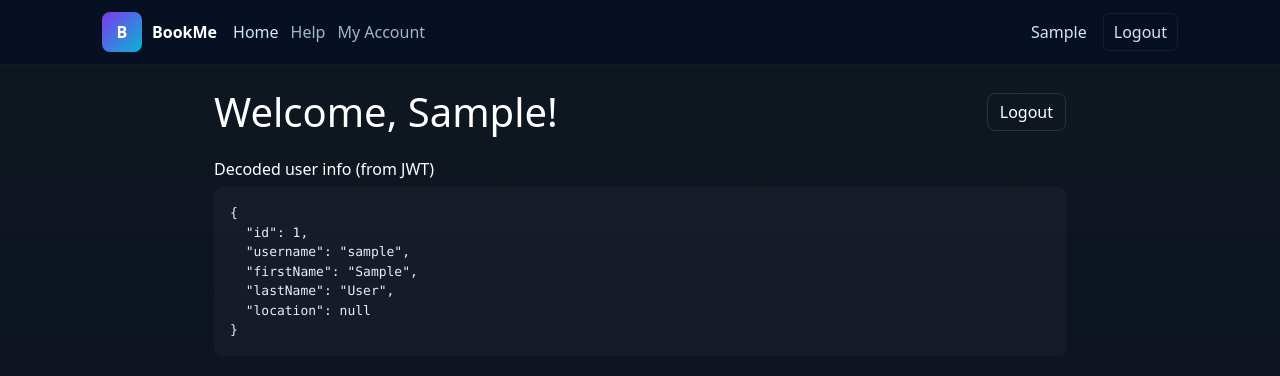
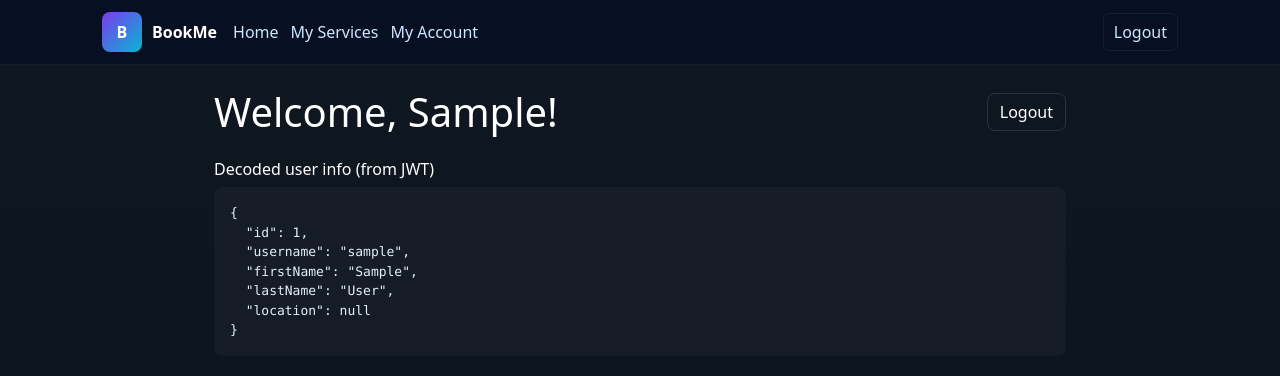
Before and after one commit to GabrielPineda808/BookMe-Frontend, a React (Vite) app: page /home in a window 1280 px wide. Shown: the top 376 px of the page. Built offline with nearby package versions, Linux system fonts and the light colour scheme; sample sign-in values are in the browser's storage.

Commit message:
feat(nav): new link for services

```diff
--- a/src/components/Header.tsx
+++ b/src/components/Header.tsx
@@ -117,26 +117,23 @@ export default function Header({ minimal = false }: HeaderProps) {
           >
             <NavLink
               to="/"
-              className={({ isActive }) =>
-                isActive ? "active-link" : "nav-link"
-              }
+              className="nav-link"
               style={{ color: "#cfe6ff", textDecoration: "none" }}
             >
               Home
             </NavLink>
             <NavLink
-              to="#"
-              className={({ isActive }) =>
-                isActive ? "active-link" : "nav-link"
-              }
-              style={{ color: "#9fb6cc", textDecoration: "none" }}
+              to="service/create-service"
+              className="nav-link"
+              style={{ color: "#cfe6ff", textDecoration: "none" }}
             >
-              Help
+              My Services
             </NavLink>
             {user && (
               <NavLink
                 to="#"
-                style={{ color: "#9fb6cc", textDecoration: "none" }}
+                className="nav-link"
+                style={{ color: "#cfe6ff", textDecoration: "none" }}
               >
                 My Account
               </NavLink>
@@ -179,9 +176,6 @@ export default function Header({ minimal = false }: HeaderProps) {
             </>
           ) : (
             <>
-              <span style={{ color: "#cfe6ff", marginRight: 8 }}>
-                {user.firstName ?? user.email}
-              </span>
               <button
                 onClick={logout}
                 style={{
```
